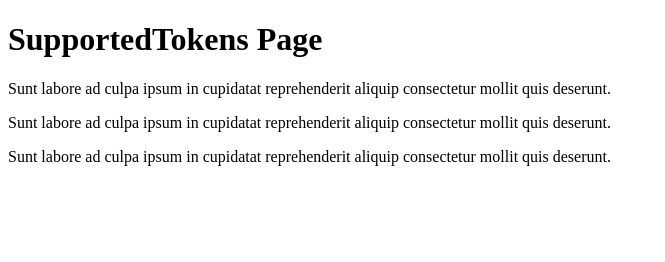
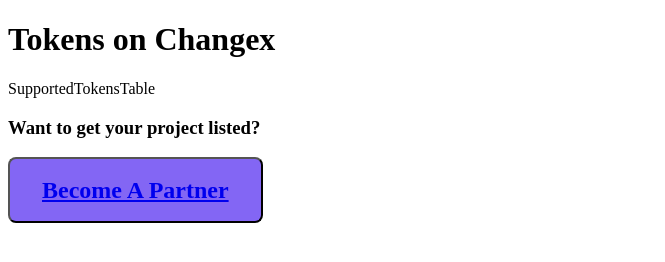
Before and after one commit to NikolayChankov2445/changex-main-website, a Gatsby site: page /SupportedTokens in a window 1280 px wide. Shown: the whole page, without its empty margins (0-665 px from the left). Built offline with nearby package versions, Linux system fonts and the light colour scheme; Gatsby itself is replaced by a stand-in of ours; no server answers.

Commit message:
Supported tokens

```diff
--- a/package.json
+++ b/package.json
@@ -29,6 +29,7 @@
     "react-dom": "^18.2.0",
     "react-icons": "^4.7.1",
     "react-multi-carousel": "^2.8.2",
+    "react-number-format": "^5.1.3",
     "react-router-dom": "^6.8.0",
     "styled-components": "^5.3.6"
   }
--- a/src/components/Buttons/PrimaryRoute.js
+++ b/src/components/Buttons/PrimaryRoute.js
@@ -1,7 +1,6 @@
 import * as React from "react";
 import styled from "styled-components";
-import { Link } from "react-router-dom";
-
+import { Link } from "gatsby";
 
 export const PrimaryButtonRoutes = styled('button')({
     boxShadow: 'none',
--- a/src/components/Buttons/PurpleRoute.js
+++ b/src/components/Buttons/PurpleRoute.js
@@ -1,6 +1,6 @@
 import * as React from "react";
 import styled from "styled-components";
-import { Link } from "react-router-dom";
+import { Link } from "gatsby";
 
 export const PurpleButtonRoutes = styled('button')({
     boxShadow: 'none',
--- /dev/null
+++ b/src/components/SectionToken/SupportedTokensTable.js
@@ -0,0 +1,24 @@
+import * as React from "react";
+import { useContext, useEffect, useState} from "react";
+import { NumericFormat } from "react-number-format";
+import { PricesContext } from "../Context/PriceContext";
+import {PurpleButtonRoute} from "../Buttons/PurpleRoute";
+
+export default function SupportedTokensTable() {
+    const coinsContextPrices = useContext(PricesContext);
+    const [coins , setCoins] = useState([]);
+
+    useEffect(()=> {
+        setCoins(coinsContextPrices);
+    },[coinsContextPrices])
+
+    return (
+        <>
+            <section
+                id="supported-tokens"
+            >
+                <div className="padding-global">SupportedTokensTable</div>
+            </section>
+        </>
+    );
+}
--- a/src/pages/SupportedTokens.js
+++ b/src/pages/SupportedTokens.js
@@ -1,14 +1,48 @@
 import * as React from "react"
 
+import SupportedTokensTable from "../components/SectionToken/SupportedTokensTable";
 
+
+import { titleObj } from "../components/SectionToken/tokenItems";
+import {PurpleButtonRoute} from "../components/Buttons/PurpleRoute";
 
 const SupportedTokens = () => {
     return (
         <>
-            <h1>SupportedTokens Page</h1>
-            <p>Sunt labore ad culpa ipsum in cupidatat reprehenderit aliquip consectetur mollit quis deserunt.</p>
-            <p>Sunt labore ad culpa ipsum in cupidatat reprehenderit aliquip consectetur mollit quis deserunt.</p>
-            <p>Sunt labore ad culpa ipsum in cupidatat reprehenderit aliquip consectetur mollit quis deserunt.</p>
+            <div className="padding-global">
+                <div className="container-large">
+                    <div className="margin-auto-large">
+                        <div className="title_wrapper_hero max-width-large">
+                            <div className="center-content z-index-1">
+                                <div className="margin-vertical margin-small ">
+                                    <div className="">
+                                        <h1 className="heading-style-h1 text-left-mobile">
+                                            {titleObj.titleObj.h2}
+                                        </h1>
+                                    </div>
+                                </div>
+                            </div>
+                        </div>
+                    </div>
+                    <SupportedTokensTable />
+                    <div className="background-color-blue quoteImagePartner">
+                        <div className="quoteTextPatner padding-global">
+                            <h3 className="heading-style-h3">
+                                {" "}
+                                Want to get your project listed?
+                            </h3>
+                            <div className="spacer-middle"></div>
+                            <div>
+                                <PurpleButtonRoute
+                                    text={"Become A Partner"}
+                                    url={"/partner"}
+                                    size={"small"}
+                                />
+                            </div>
+                        </div>
+                    </div>
+                </div>
+            </div>
         </>
     )
 }
```
Also changed, not shown: src/components/Layout/Layout.js (+7 -2 lines), 1 other file.
